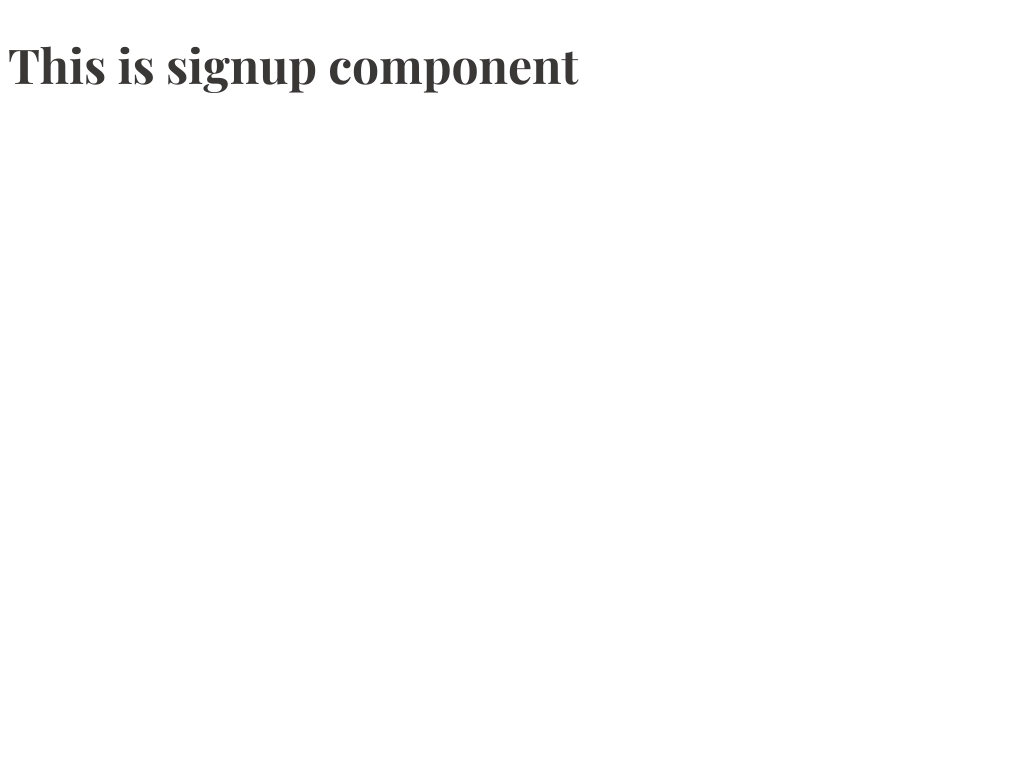
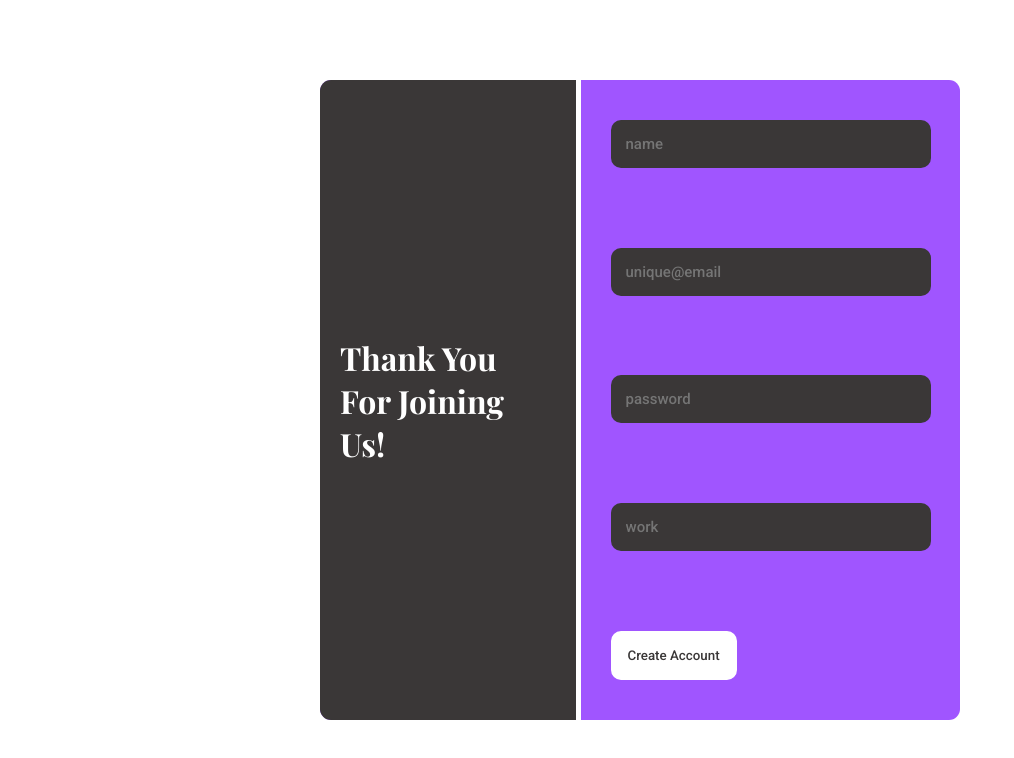
Before and after one commit to Sandesh-Jangir/Secured-User-Authentication-System, a React (Create React App) app in the folder frontend/: page /signup in a window 1280 px wide. Shown: the top 758 px of the page, without its empty margins (0-1014 px from the left). Built offline with nearby package versions, Linux system fonts and the light colour scheme.

Commit message:
Designed the signup component and made it fully functionable.

```diff
--- a/frontend/package.json
+++ b/frontend/package.json
@@ -7,6 +7,7 @@
     "@testing-library/jest-dom": "^5.16.5",
     "@testing-library/react": "^13.4.0",
     "@testing-library/user-event": "^13.5.0",
+    "axios": "^1.2.2",
     "react": "^18.2.0",
     "react-dom": "^18.2.0",
     "react-router-dom": "^6.6.1",
--- a/frontend/src/components/SignUp.js
+++ b/frontend/src/components/SignUp.js
@@ -1,10 +1,58 @@
-import React from 'react'
+import axios from "axios";
+import { useNavigate } from "react-router-dom";
+import "../styles/main.css"
+import "../styles/signup.css"
 
 const SignUp = () => {
+  let navigate = useNavigate()// React router hook used for redirecting.
+  // Function to handle the submit.
+  const handleSubmit = async(e)=>{
+    // Preventing the default reload on form submit.
+    e.preventDefault();
+
+    // Fetching the input feilds.
+    const name = document.getElementById("name").value
+    const email = document.getElementById("email").value
+    const password = document.getElementById("password").value
+    const work = document.getElementById("work").value
+
+    // Forming the jsonified data to send to the api.
+    const user = JSON.stringify({
+      name: name,
+      email: email,
+      password: password,
+      work: work,
+    });
+    const parsedUser = JSON.parse(user)
+
+    // Creating the user with the help of the backend api.
+    try {
+      // Sending the request.
+      const request = await axios.post("http://localhost:8000/api/auth/signup", parsedUser)
+      const data = request['data']; // reponse data
+      // If user is created with no errors then add the auth-token to the local storage.
+      if(data["success"]){
+        localStorage.setItem("authtoken", data["authToken"])
+        navigate("/dashboard") // Redirect to dashboard component (which we'll create later).
+      }
+    } catch (error) { // For anonymous errors.
+      console.log(error)
+    }
+  }
   return (
-    <>
-        <h1>This is signup component</h1>
-    </>
+    <div className='form-container'>
+      <div className="side">
+        <h2>Thank You </h2>
+        <h2>For Joining Us!</h2>
+      </div>
+        <form onSubmit={handleSubmit}>
+          <input type="text" id="name" placeholder='name' required/>
+          <input type="email" id="email" placeholder='unique@email' required/>
+          <input type="password" id="password" placeholder='password' required/>
+          <input type="text" id="work" placeholder='work' required/>
+          <button className="btn-form" type='submit'>Create Account</button>
+        </form>
+    </div>
   )
 }
 
--- a/frontend/src/styles/main.css
+++ b/frontend/src/styles/main.css
@@ -1,5 +1,7 @@
 @import url('https://fonts.googleapis.com/css2?family=Playfair+Display:wght@700&family=Roboto:wght@500&display=swap');
 *{
+    margin: 0;
+    padding: 0;
     font-family: 'Roboto', sans-serif;
 }
 h1, h2, h3{
--- /dev/null
+++ b/frontend/src/styles/signup.css
@@ -0,0 +1,58 @@
+.form-container{
+    display: flex;
+    width: 50vw;
+    height: 80vh;
+    background-color: var(--theme-color);
+    border-radius: 11px;
+    overflow: hidden;
+    position: absolute;
+    top: 50%;
+    left: 50%;
+    transform: translate(-50%, -50%);
+}
+.side{
+    background-color: var(--primary-color);
+    width: 20vw;
+    border-right: 5px solid white;
+    display: flex;
+    flex-direction: column;
+    justify-content: center;
+}
+h2{
+    color: white;
+    padding: 0px 20px;
+    font-size: 2rem;
+}
+.form-container form{
+    display: flex;
+    flex-direction: column;
+    width: 25vw;
+    height: 100%;
+    margin: auto;
+    justify-content: space-around;
+}
+.form-container input{
+    padding: 15px;
+    background-color: var(--primary-color);
+    border-radius: 10px;
+    border: none;
+    font-size: 15px;
+    color: white;
+    outline: none;
+}
+.form-container button{
+    padding: 15px;
+    background-color: white;
+    color: var(--primary-color);
+    width: fit-content;
+    border-radius: 10px;
+    outline: none;
+    border: none;
+    cursor: pointer;
+    border: 2px solid white;
+    transition: 0.3s ease;
+}
+.form-container button:hover{
+    background-color: transparent;
+    color: white;
+}
```
Also changed, not shown: 1 other file (tests, documents, lock files or other folders).
